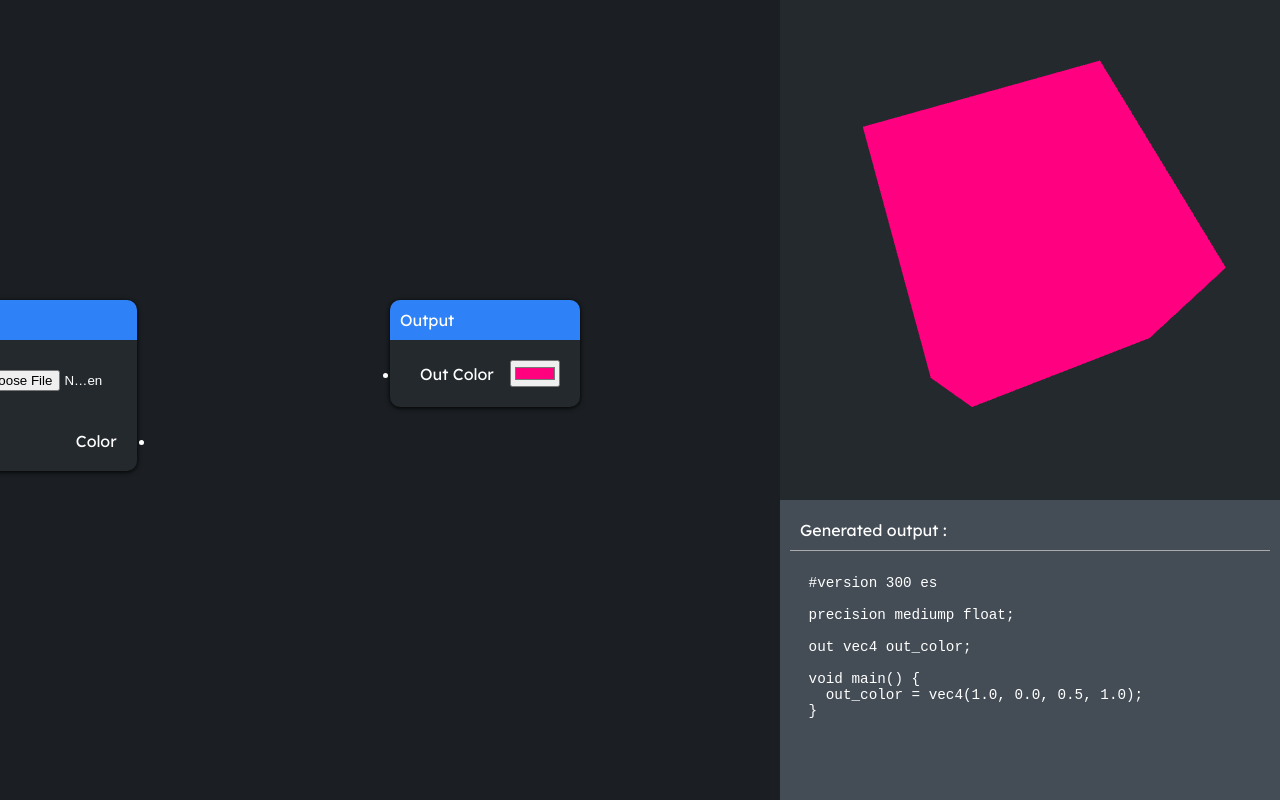
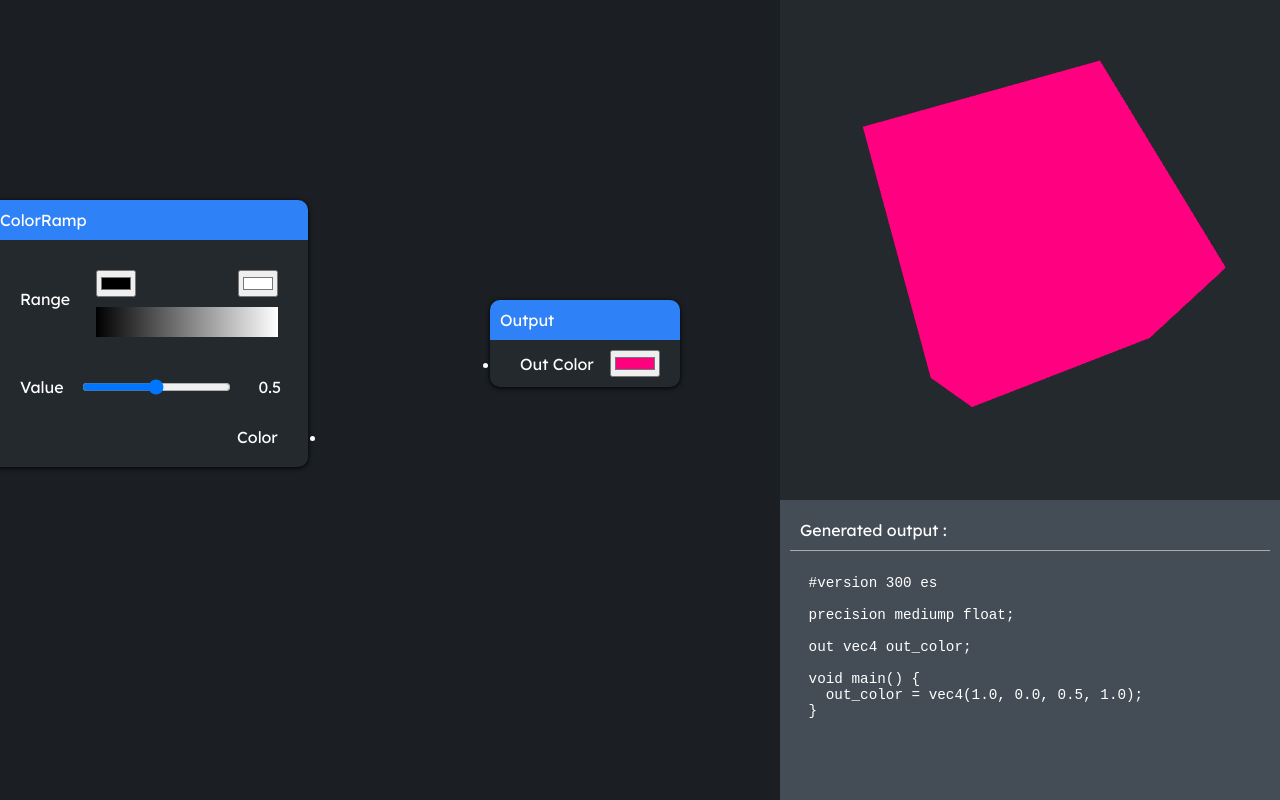
Before and after one commit to DaiF1/shader_editor, a website built with Vite: page index.html in a window 1280 px wide. Built offline with nearby package versions, Linux system fonts and the light colour scheme.

Commit message:
feat: add additional blocks and more advanced inputs

```diff
--- a/src/node_canvas.js
+++ b/src/node_canvas.js
@@ -56,7 +56,7 @@ function dragElement(node, elmnt) {
 }
 
 // Util to make an element create a line on drag.
-function linkElement(elt) {
+function linkElement(elt, redrawCallback) {
     let line = null;
     let start = null;
 
@@ -110,49 +110,105 @@ function linkElement(elt) {
             endSocket: isInput ? 'right' : 'left'
         });
 
-        console.log(start.dataset.parent);
-        console.log(endElement.dataset.parent);
         const startNode = allNodes.find(node => node.id == start.dataset.parent);
         const endNode = allNodes.find(node => node.id == endElement.dataset.parent);
 
         startNode.links.push(line);
         endNode.links.push(line);
+
+        redrawCallback();
     }
 }
 
-// Redraw method. Called on each input change.
-function updateShaderCode(redrawCallback) {
-    const content = generateShaderCode(outputNode);
-    shaderOutput.innerText = content;
+// Build the dom element for a node input field.
+function buildInputField(id, type, default_value) {
+    switch (type) {
+        case "colorramp":
+            return `<div class="node-input colorramp" data-type="${type}">
+                  <div style="padding: 0;display: flex;justify-content: space-between;gap: 10px;margin: 10px 0;">
+                    <input type="color" value="${default_value[0]}" class="colorramp-left" />
+                    <input type="color" value="${default_value[1]}" class="colorramp-right" />
+                  </div>
+                  <div class="colorramp-preview" style="background: linear-gradient(0.25turn, ${default_value[0]}, ${default_value[1]});"></div>
+                </div>`;
+        case "number":
+            return `<input id="${id}" type="range" value=${default_value} min="0" max="1" step="0.01" class="node-input" data-type="${type}"/>
+                <label for="${id}">${default_value}</label>`;
+        case "none":
+            return "";
+        default:
+            return `<input id="${id}" type="${type}" value="${default_value}" class="node-input" data-type="${type}" />`;
+    }
+}
+
+// Bind event callback for click events. Takes the node input to bind, input type
+// and scene redraw callback
+function nodeInputCallback(node, type, redrawCallback) {
+    switch (type)
+    {
+        case "colorramp":
+            const firstColor = node.querySelector('.colorramp-left');
+            const secondColor = node.querySelector('.colorramp-right');
+            const preview = node.querySelector('.colorramp-preview');
+
+            node.addEventListener("change", () => {
+                preview.style.background = `linear-gradient(0.25turn, ${firstColor.value}, ${secondColor.value})`;
                 redrawCallback();
+            });
+            break;
+        case "number":
+            const label = node.labels[0];
+            node.addEventListener("input", () => {
+                label.innerText = node.value;
+                redrawCallback();
+            });
+            break;
+        case "none":
+            break;
+        default:
+            node.addEventListener("change", redrawCallback);
+            break;
+    }
 }
 
 function addNode(name, x, y, redrawCallback) {
     let html = `<div id="node-${id}" class="node" style="left: ${x}px; top: ${y}px">
-        <p class="node-title">${name}</p>
-        <ul>`;
+        <p class="node-title">${name}</p>`;
 
     const attributes = nodeSpecs[name]
-    const attribIds = [] // id of each input elt.
+    const attribIds = [] // id of each input/output elt.
     const attribLinks = {} // id of block linked to the input. null by default.
+
+    if (attributes["inputs"] != null)
+    {
+        html += `<ul>`;
 
         for (let attrib of attributes["inputs"]) {
             const attribId = `node-${id}-${attrib["name"].replace(/\s+/g, '-').toLowerCase()}`;
             attribIds.push(attribId);
             attribLinks[attrib["name"]] = null;
 
-        const input = `<input id="${attribId}" type="${attrib["value_type"]}" value="${attrib["default_value"]}"></input>`;
+            const input = buildInputField(attribId, attrib.value_type, attrib.default_value);
 
             html += `<li data-type="input" data-parent="${id}"><span class="node-item">${attrib["name"]} ${input}</span></li>`
         }
 
         html += `</ul>`;
+    }
 
     if (attributes["outputs"] != null)
     {
         html += `<ul class="node-out">`
-        for (let out of attributes["outputs"])
-            html += `<li data-type="output" data-parent="${id}">${out}</li>`;
+        for (let out of attributes["outputs"]) {
+            let input = "";
+
+            const attribId = `node-${id}-${out["name"].replace(/\s+/g, '-').toLowerCase()}`;
+            attribIds.push(attribId);
+
+            if (out.show_out)
+                input = buildInputField(attribId, out.value_type, out.default_value);
+            html += `<li data-type="output" data-parent="${id}"><span class="node-item">${out.name} ${input}</span></li>`;
+        }
         html += `</ul>`;
     }
 
@@ -173,24 +229,31 @@ function addNode(name, x, y, redrawCallback) {
         const nodeDom = document.getElementById(`node-${node.id}`);
         dragElement(node, nodeDom);
 
-        const inputs = nodeDom.querySelectorAll("input");
-        inputs.forEach(input => input.addEventListener("change", () => updateShaderCode(redrawCallback)));
+        const inputs = nodeDom.querySelectorAll(".node-input");
+        inputs.forEach(input => nodeInputCallback(input, input.dataset.type, redrawCallback));
 
         const elts = nodeDom.querySelectorAll("li");
-        console.log(elts);
-        elts.forEach(elt => linkElement(elt));
+        elts.forEach(elt => linkElement(elt, redrawCallback));
     }
 
     id++;
     return out;
 }
 
+
+// Redraw method. Called on each input change.
+function updateShaderCode(redrawCallback) {
+    const content = generateShaderCode(outputNode);
+    shaderOutput.innerText = content;
+    redrawCallback();
+}
+
 // Canvas init. Adds the output node and setup contextmenu event listeners.
 export function initCanvas(redrawCallback) {
-    const x = container.clientWidth / 2;
+    const x = container.clientWidth / 2 + 100;
     const y = container.clientHeight / 2 - 100;
     outputNode = addNode("Output", x, y, redrawCallback);
-    const tex = addNode("Texture", x - 500, y, redrawCallback);
+    addNode("ColorRamp", x - 500, y - 100, () => updateShaderCode(redrawCallback));
 
     container.addEventListener('contextmenu', (event) => {
         contextMenu.style.left = `${event.clientX}px`;
--- a/src/nodes.js
+++ b/src/nodes.js
@@ -7,7 +7,7 @@ export const nodeSpecs = {
                 name: "Out Color",
                 value_type: "color",
                 default_value: "#ff007f",
-            }
+            },
         ],
     },
     Texture: {
@@ -16,10 +16,45 @@ export const nodeSpecs = {
                 name: "File",
                 value_type: "file",
                 default_value: null,
-            }
+            },
         ],
         outputs: [
-            "Color",
+            {
+                name: "Color",
+                value_type: "none",
+                show_out: false,
+            },
+        ]
+    },
+    Value: {
+        outputs: [
+            {
+                name: "Value",
+                value_type: "number",
+                default_value: 0.5,
+                show_out: true,
+            },
+        ]
+    },
+    ColorRamp: {
+        inputs: [
+            {
+                name: "Range",
+                value_type: "colorramp",
+                default_value: ["#000000", "#ffffff"]
+            },
+            {
+                name: "Value",
+                value_type: "number",
+                default_value: 0.5,
+            },
+        ],
+        outputs: [
+            {
+                name: "Color",
+                value_type: "color",
+                show_out: false,
+            },
         ]
     },
 }
--- a/src/style.css
+++ b/src/style.css
@@ -98,11 +98,12 @@ button:hover {
     cursor: grab;
 }
 
-.node-item {
+.node .node-item {
     display: flex;
     align-items: center;
     gap: 1em;
     pointer-events: none;
+    padding: 0 10px;
 }
 
 .node-item input {
@@ -121,6 +122,32 @@ ul.node-out {
 
 .node input[type=file] {
     width: 10em;
+}
+
+.node input[type=number] {
+    width: 5em;
+}
+
+.node label {
+    width: 1.2em;
+}
+
+.colorramp {
+    width: 100%;
+}
+
+.node .colorramp-left {
+    margin-right: 2em;
+    width: 3em;
+}
+
+.node .colorramp-right {
+    margin-left: 2em;
+    width: 3em;
+}
+
+.node .colorramp-preview {
+    height: 10px;
 }
 
 #add-panel {
```
Lines whose indentation alone changed are shown as unchanged.
